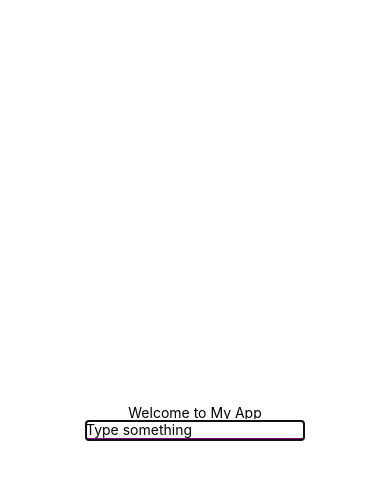
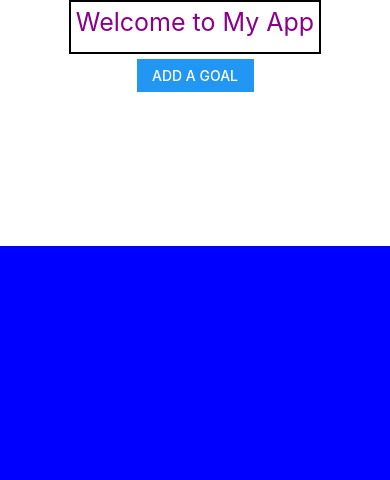
Before and after one commit to EstelleJiani/CS5520, a React Native app: screen / in a window 390 px wide. Shown: the top 480 px of the page. Built offline with nearby package versions, Linux system fonts and the light colour scheme.

Commit message:
Added the Confirm button, Modal, and updated the styling in the a new branch week3

```diff
--- a/App.js
+++ b/App.js
@@ -1,19 +1,47 @@
 import { StatusBar } from 'expo-status-bar';
-import { StyleSheet, Text, TextInput, View } from 'react-native';
+import { Button, StyleSheet, Text, TextInput, View, SafeAreaView} from 'react-native';
 import Header from "./Components/Header";
 import Input from './Components/Input';
 import { useState } from 'react';
 
 export default function App() {
-  // define the app name
   const appName = 'My App';
+  const[receivedData, setReceivedData] = useState("");
+  const[modalVisible, setModalVisible] = useState(false);
+
+  function handleInputData(data){
+    console.log("App.js", data);
+    setReceivedData(data);
+    setModalVisible(false);
+  };
 
   return (
-    <View style={styles.container}>
-      <StatusBar style="auto" />
+    <SafeAreaView style={styles.container}>
+      <StatusBar style="auto"/>
+
+      <View style={styles.border}>
       <Header name={appName}/>
-      <Input autoFocus={true}/>
-    </View>
+      </View>
+
+      <View style={styles.button}>
+      <Button
+          title="Add a goal"
+          onPress={() => setModalVisible(true)}
+        />
+      </View>
+
+      <View style={styles.topView}>
+        <Input
+          autoFocus={true}
+          inputHandler={handleInputData}
+          visibility={modalVisible}/>
+      </View>
+
+      <View style={styles.bottomView}>
+        <Text style={styles.text}>{receivedData}</Text>
+      </View>
+
+    </SafeAreaView>
   );
 }
 
@@ -24,4 +52,29 @@ const styles = StyleSheet.create({
     alignItems: 'center',
     justifyContent: 'center',
   },
+  text:{
+    color: 'white',
+    fontSize: 20,
+  },
+  topView:{
+    flex: 1,
+    bancgroundColor: 'lightblue',
+    alignItems: 'center',
+    justifyContent: 'center',
+  },
+  bottomView:{
+    flex: 4,
+    backgroundColor: 'blue',
+    alignItems: 'center',
+    width: "100%",
+  },
+  border:{
+    borderColor: 'black',
+    borderWidth: 2,
+  },
+  button:{
+    width:"30%",
+    margin:5,
+    backgroundColor:"grey",
+  },
 });
--- a/Components/Header.js
+++ b/Components/Header.js
@@ -1,5 +1,5 @@
 // rnf: some templates
-import { View, Text } from 'react-native';
+import { View, Text, StyleSheet } from 'react-native';
 import React from 'react';
 
 
@@ -7,8 +7,18 @@ import React from 'react';
 export default function Header(props) {
   return (
     <View>
-      {/*Use the props here */}
-      <Text>Welcome to {props.name}</Text>
+      <Text style={styles.text}>Welcome to {props.name}</Text>
     </View>
   )
 }
+
+const styles = StyleSheet.create({
+  text: {
+    color: 'darkmagenta',
+    fontSize: 25,
+    borderColor: 'darkmagenta',
+    bodrderWidth: 2,
+    padding: 5,
+    marginBottom: 10,
+  },
+});
--- a/Components/Input.js
+++ b/Components/Input.js
@@ -1,20 +1,27 @@
-import { View, Text } from 'react-native'
-import React from 'react'
-import { TextInput, StyleSheet } from 'react-native'
-import { useState } from 'react';
+import { View, Text, Button, Modal, TextInput, StyleSheet} from 'react-native'
+import React, {useState} from 'react'
 
 export default function Input(props) {
   const [text, setText] = useState("");
   const [showCounter, setShowCounter] = useState(true);
 
+  function handleConfirm() {
+    // console.log(text);
+    // call the callback function received from the App.js component
+    // and pass the text that user has typed
+    props.inputHandler(text);
+    }
+
     return (
-    <View>
+        <Modal animationType='slide' visible={props.visibility}>
+        <View style={styles.container}>
             <TextInput
+                style={styles.input}
+                autoFocus={props.autoFocus}
                 placeholder='Type something'
                 autoCorrect={true}
                 keyboardType='default'
                 value={text}
-            style={{borderBottomColor: "purple", borderBottomWidth: 2}}
                 onChangeText={(changedText) => {
                     setText(changedText)}
                     }
@@ -24,14 +31,32 @@ export default function Input(props) {
                 onFocus={() => {
                     setShowCounter(true)
                 }}
-            autoFocus={props.autoFocus}
             />
+
             <Text>{showCounter ?
                 (text.length > 0 ? text.length : "") :
                 (text.length < 3 ?
                     "Please type more than 3 characters" : "Thank you")}</Text>
+
+            <Button
+                title="Confirm"
+                onPress={handleConfirm}
+                style={styles.button}
+            />
         </View>
+        </Modal>
       )
   }
 
-const styles = StyleSheet.create({})
+
+  const styles = StyleSheet.create({
+    container: {
+      flex: 1,
+      backgroundColor: 'white',
+      alignItems: 'center',
+      justifyContent: 'center',
+    },
+    input: {borderColor: 'purple',
+            borderWidth: 2,
+            padding: 10},
+  });
```
Lines whose indentation alone changed are shown as unchanged.
